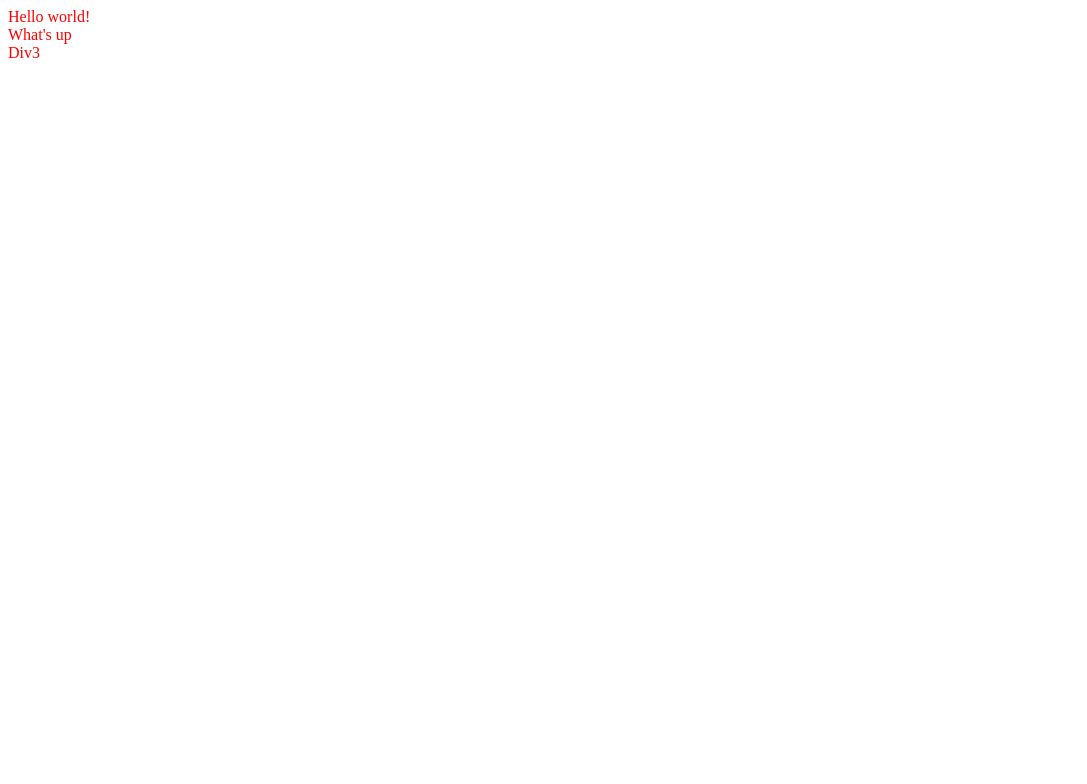
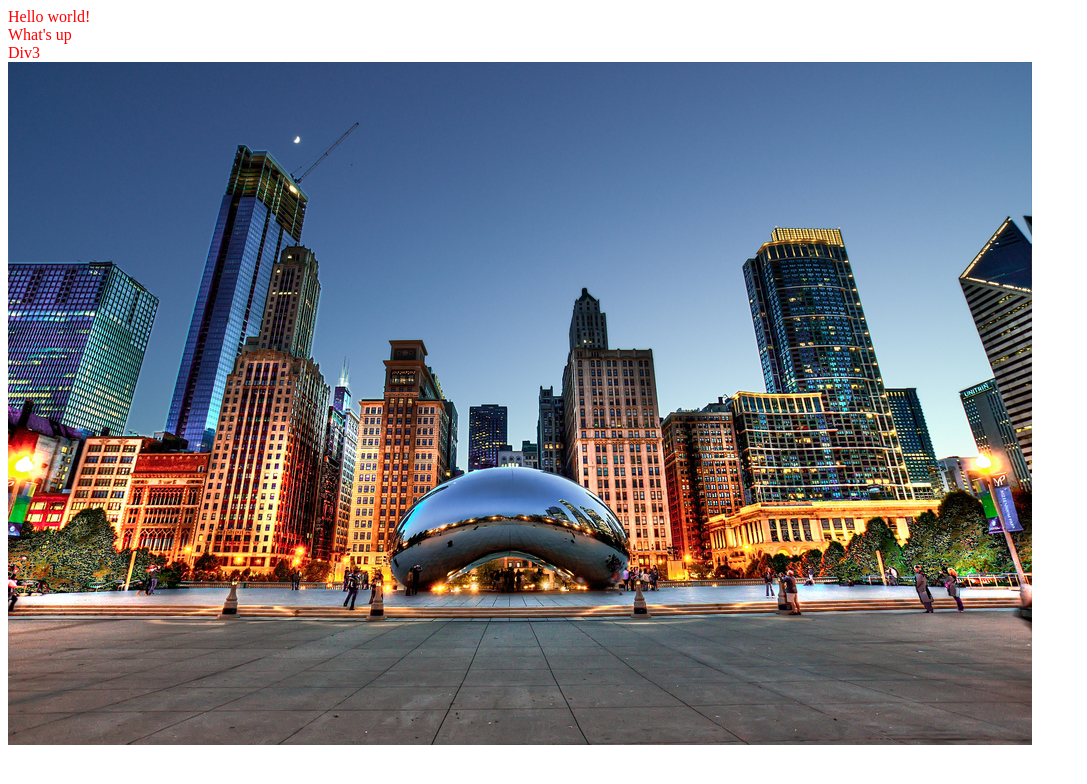
Before and after one commit to kentavros18/myrepository, a plain HTML site: page index.html in a window 1280 px wide. Shown: the whole page, without its empty margins (0-1087 px from the left). Drawn offline with Linux system fonts and the light colour scheme.

Commit message:
added chicago.jpg

```diff
--- a/index.html
+++ b/index.html
@@ -8,5 +8,8 @@
 	<div>Hello world!</div>
 	<div>What's up</div>
 	<div>Div3</div>
+	<div>
+		<img src="img/chicago.jpg">
+	</div>
 </body>
 </html>
```
Also changed, not shown: img/chicago.jpg (added).
